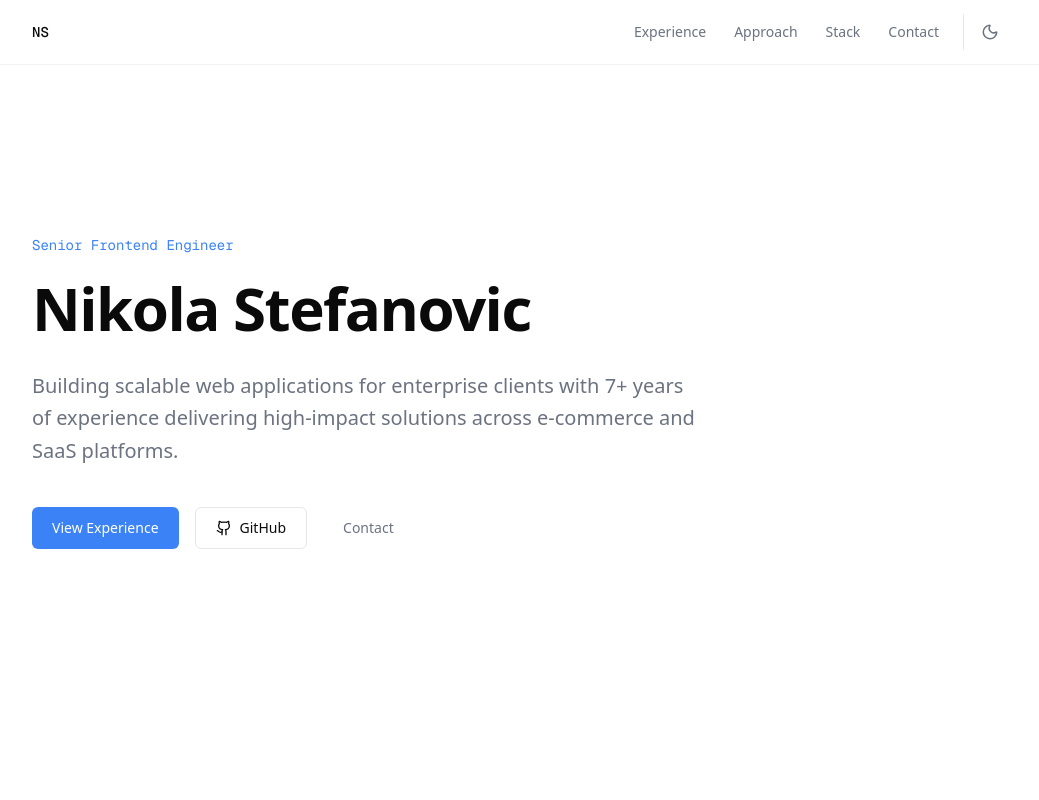
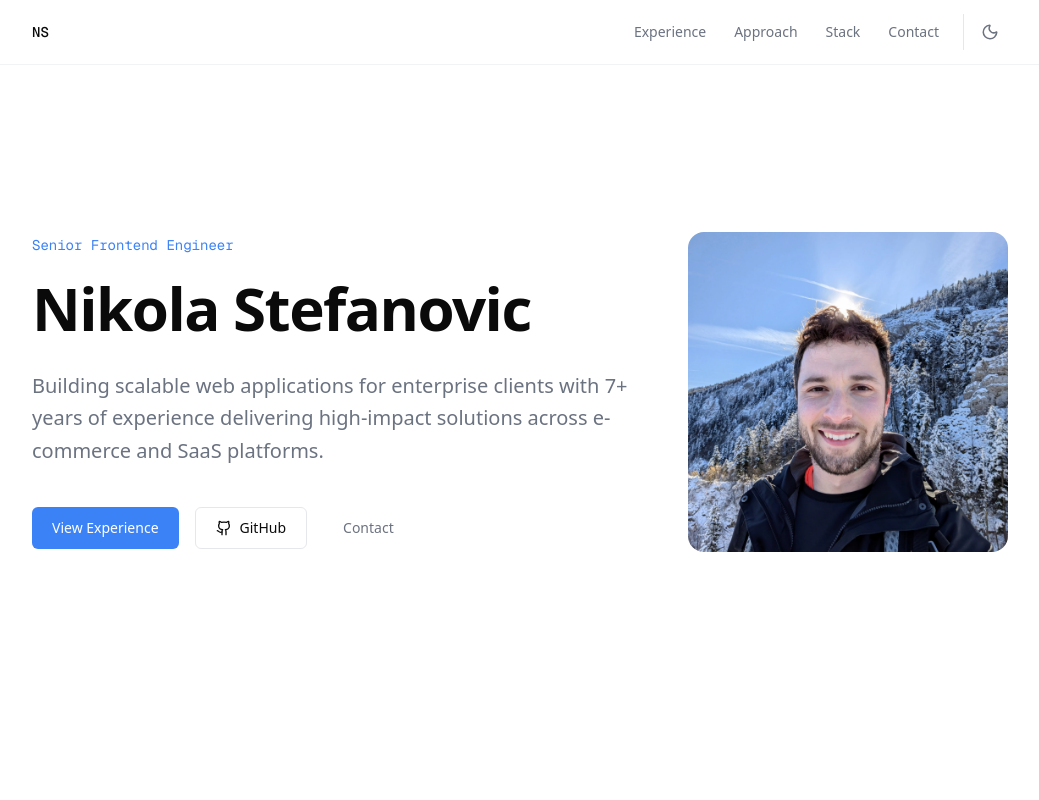
Before and after one commit to IronnKnight/portfolio, a Next.js app: page / in a window 1280 px wide. Shown: the top 800 px of the page, without its empty margins (120-1159 px from the left). Built offline with nearby package versions, Linux system fonts and the light colour scheme.

Commit message:
06: Professional headshot for hero section (#15)

```diff
--- a/src/components/sections/Hero.tsx
+++ b/src/components/sections/Hero.tsx
@@ -1,3 +1,4 @@
+import Image from "next/image";
 import { Container } from "@/components/ui/Container";
 import { ScrollReveal } from "@/components/ui/ScrollReveal";
 import { Button } from "@/components/ui/Button";
@@ -8,6 +9,8 @@ export function Hero() {
   return (
     <section className="flex min-h-[90vh] items-center pt-16">
       <Container>
+        <div className="grid items-center gap-12 lg:grid-cols-[1fr_auto]">
+          <div>
             <ScrollReveal>
               <span className="mb-4 block font-mono text-sm text-accent">
                 {personalInfo.title}
@@ -15,7 +18,7 @@ export function Hero() {
             </ScrollReveal>
 
             <ScrollReveal delay={0.1}>
-          <h1 className="mb-6 max-w-3xl text-4xl font-bold leading-tight tracking-tight sm:text-5xl lg:text-6xl">
+              <h1 className="mb-6 text-4xl font-bold leading-tight tracking-tight sm:text-5xl lg:text-6xl">
                 {personalInfo.name}
               </h1>
             </ScrollReveal>
@@ -45,6 +48,21 @@ export function Hero() {
                 </Button>
               </div>
             </ScrollReveal>
+          </div>
+
+          <ScrollReveal delay={0.2}>
+            <div className="hidden lg:block">
+              <Image
+                src="/headshot.webp"
+                alt={personalInfo.name}
+                width={320}
+                height={320}
+                priority
+                className="rounded-2xl object-cover"
+              />
+            </div>
+          </ScrollReveal>
+        </div>
       </Container>
     </section>
   );
```
Also changed, not shown: public/headshot.webp (added). Lines whose indentation alone changed are shown as unchanged.
